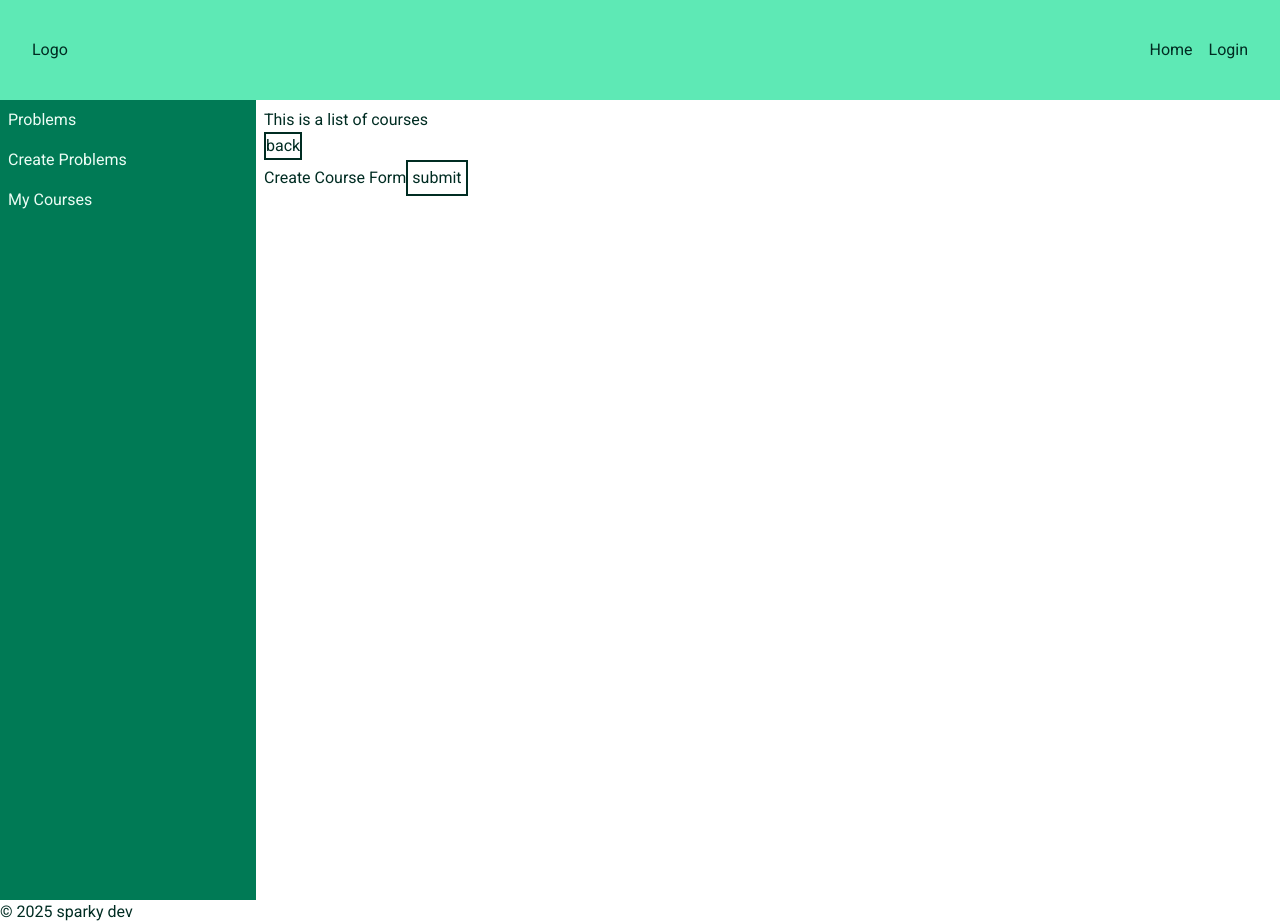
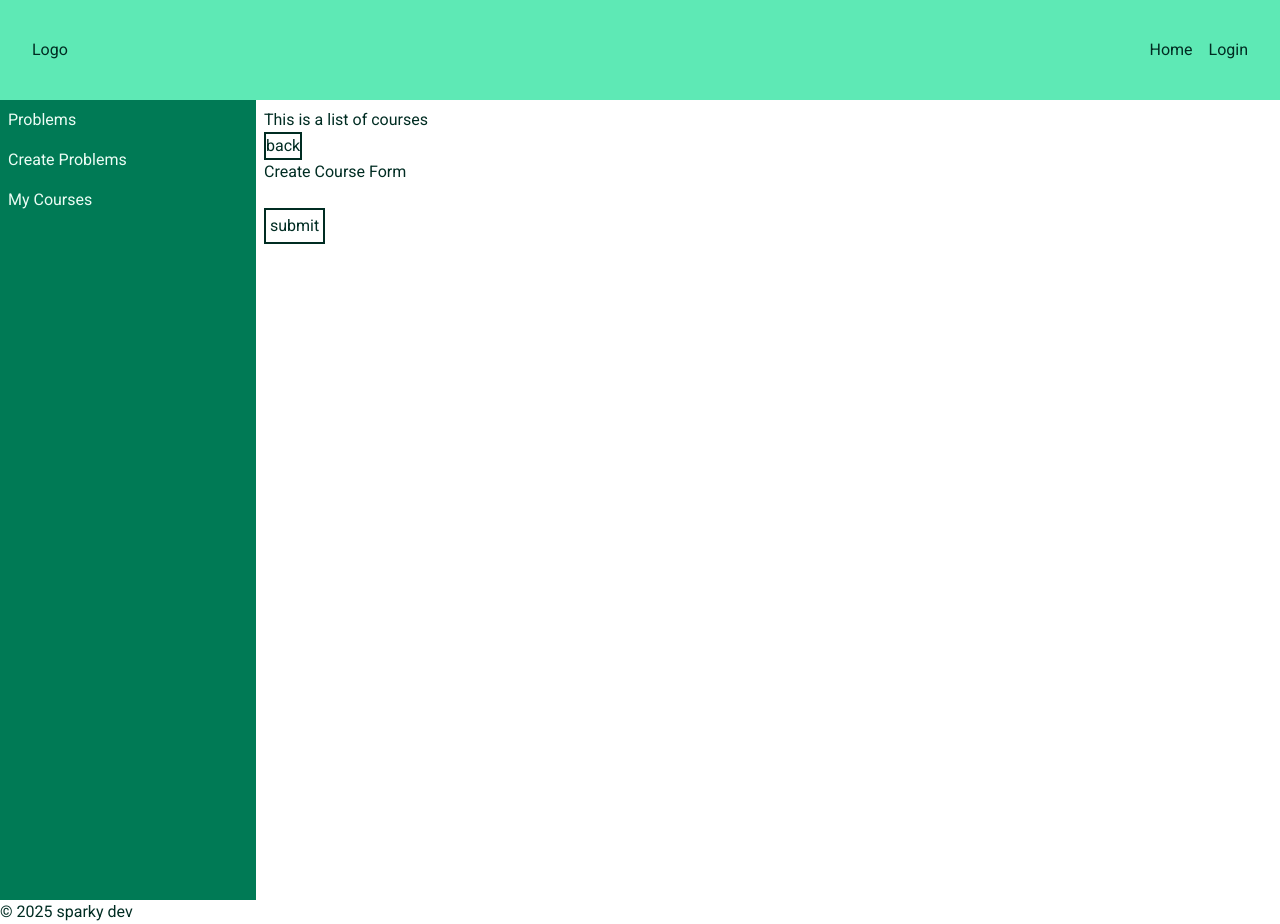
Before and after one commit to sparky9043/12-math-problem-generator, a React (Vite) app in the folder frontend/: page /dashboard/courses/create in a window 1280 px wide. Built offline with nearby package versions, Linux system fonts and the light colour scheme.

Commit message:
add some logic to create course forms

```diff
--- a/frontend/src/components/CreateCourse.tsx
+++ b/frontend/src/components/CreateCourse.tsx
@@ -1,18 +1,33 @@
+import useCurrentUser from "../hooks/useCurrentUser"
+
 const CreateCourse = () => {
   const handleSubmit = (event: React.FormEvent<HTMLFormElement>) => {
     event.preventDefault()
+    console.log('hello')
+  }
+
+  const { currentUser } = useCurrentUser()
+
+  const user = {
+    username: currentUser,
+    id: currentUser?.id,
   }
 
   return (
     <form onSubmit={handleSubmit}>
       Create Course Form
-
+      <div>
+        <label></label>
+        <input />
+      </div>
+      <div>
         <button
           className="border-2 p-1"
           type='submit'
           >
           submit
         </button>
+      </div>
     </form>
   )
 }
```
Lines whose indentation alone changed are shown as unchanged.
